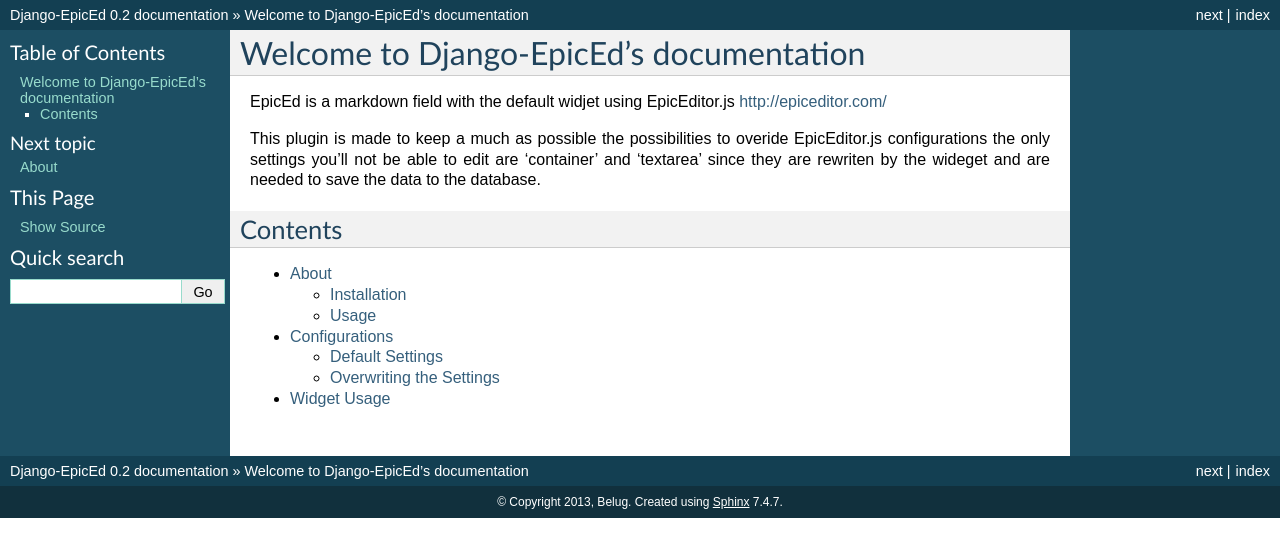
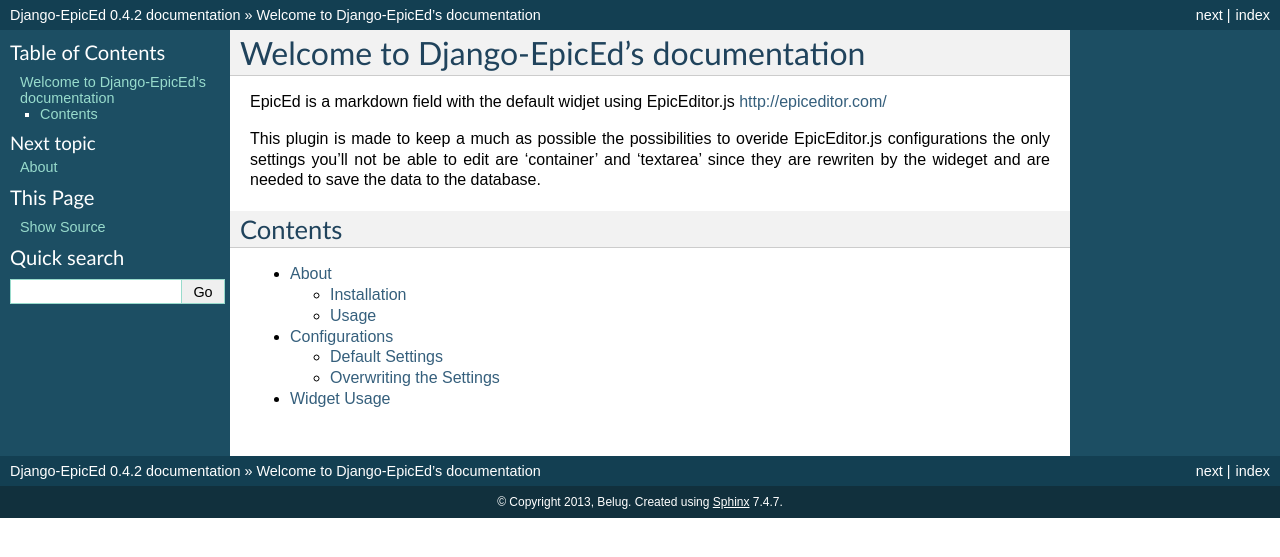
Before and after one commit to belug23/django-epiced, a Sphinx documentation site: the page built from docs/index.rst, in a window 1280 px wide. Shown: the top 557 px of the page. Built offline with Sphinx 7.4.7, drawn with Linux system fonts in a browser that asks for light colours.

Commit message:
Bump doc version

```diff
--- a/docs/conf.py
+++ b/docs/conf.py
@@ -48,9 +48,9 @@
 # built documents.
 #
 # The short X.Y version.
-version = '0.2'
+version = '0.4.2'
 # The full version, including alpha/beta/rc tags.
-release = '0.2'
+release = '0.4.2'
 
 # The language for content autogenerated by Sphinx. Refer to documentation
 # for a list of supported languages.
```
